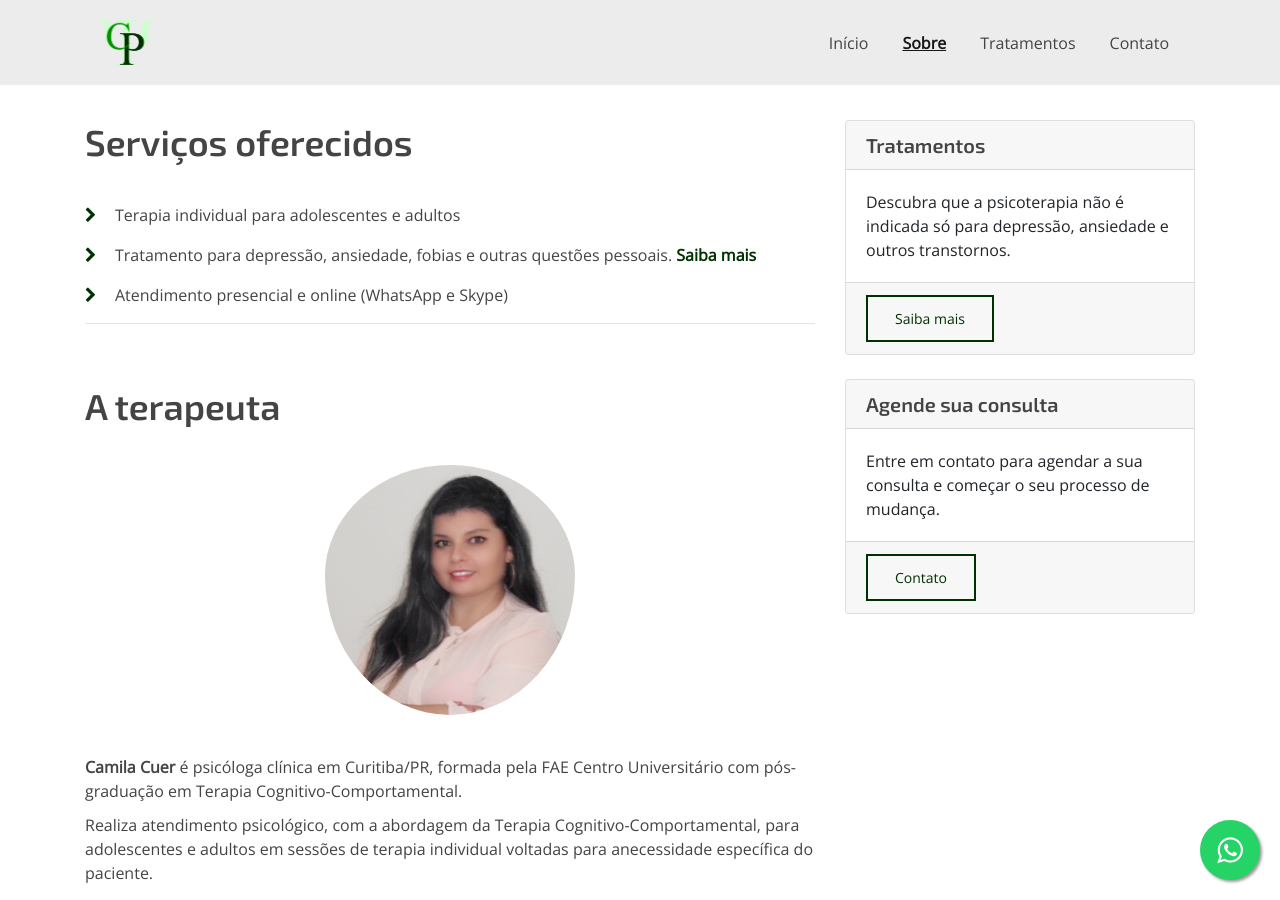
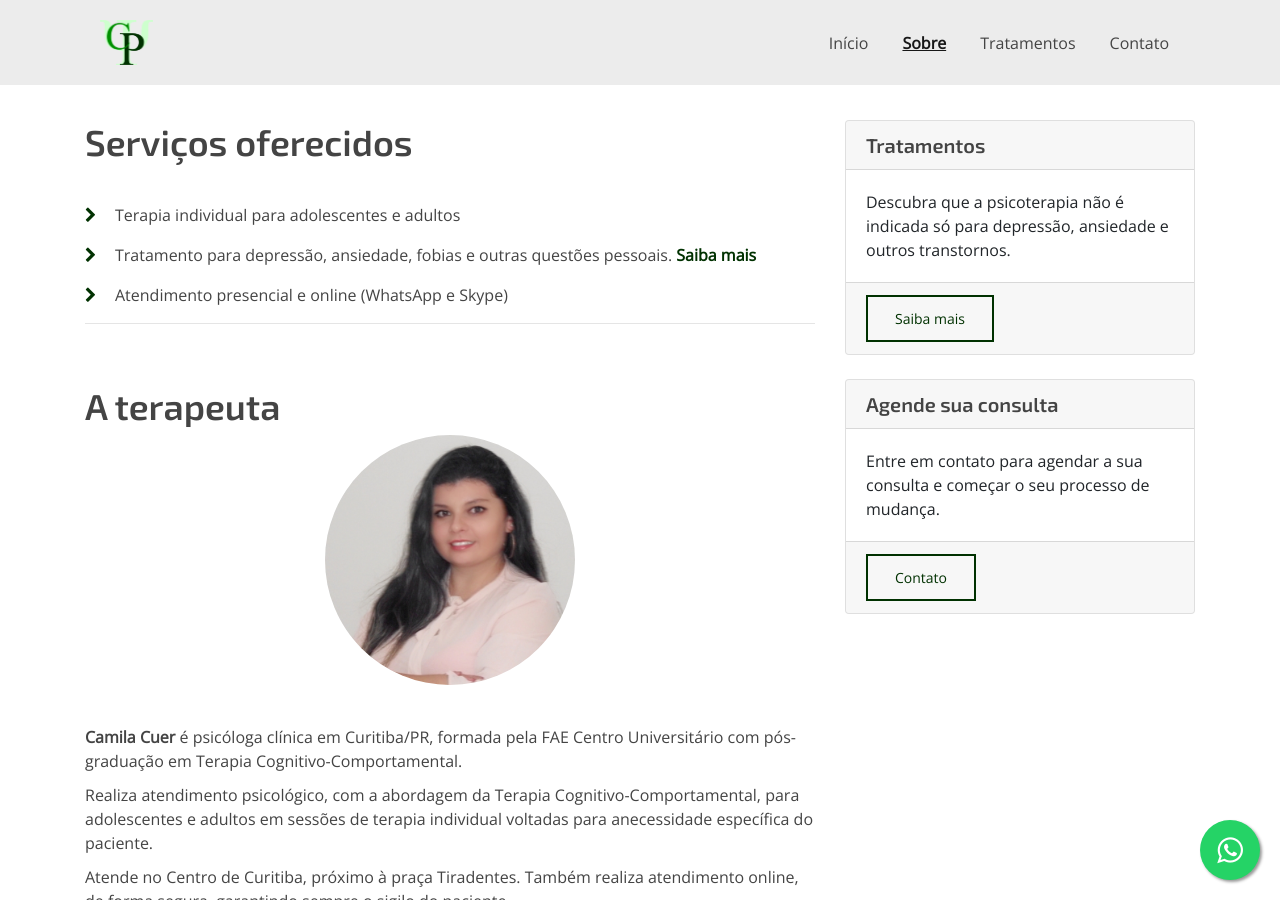
Before and after one commit to thiagoton/website_camila_new, a Jekyll site: the page built from sobre.html, in a window 1280 px wide and 900 px high. Built offline with Jekyll 4.4.1, drawn with Linux system fonts in a browser that asks for light colours.

```diff
--- a/sobre.html
+++ b/sobre.html
@@ -40,7 +40,7 @@ navbarSection: about
 
       <!-- Preview Image -->
       <img class="img-fluid center" src="img/therapist.jpg" alt=""
-        style="width: 250px; border-radius: 50%; padding-top: 30px;">
+        style="width: 250px; border-radius: 50%;">
       <div class="mb-40"></div>
       <!-- Post Content -->
       <p><strong>Camila Cuer</strong> é psicóloga clínica em Curitiba/PR,
```
